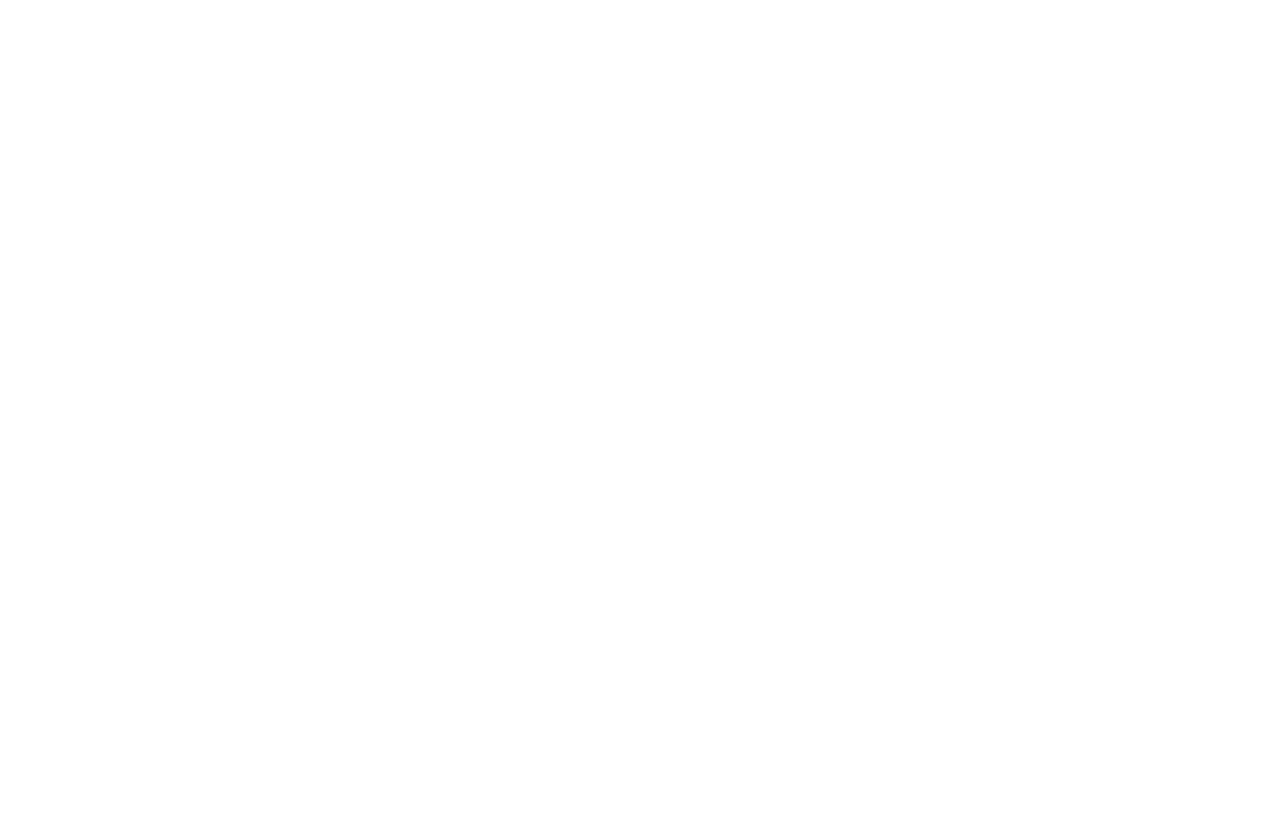
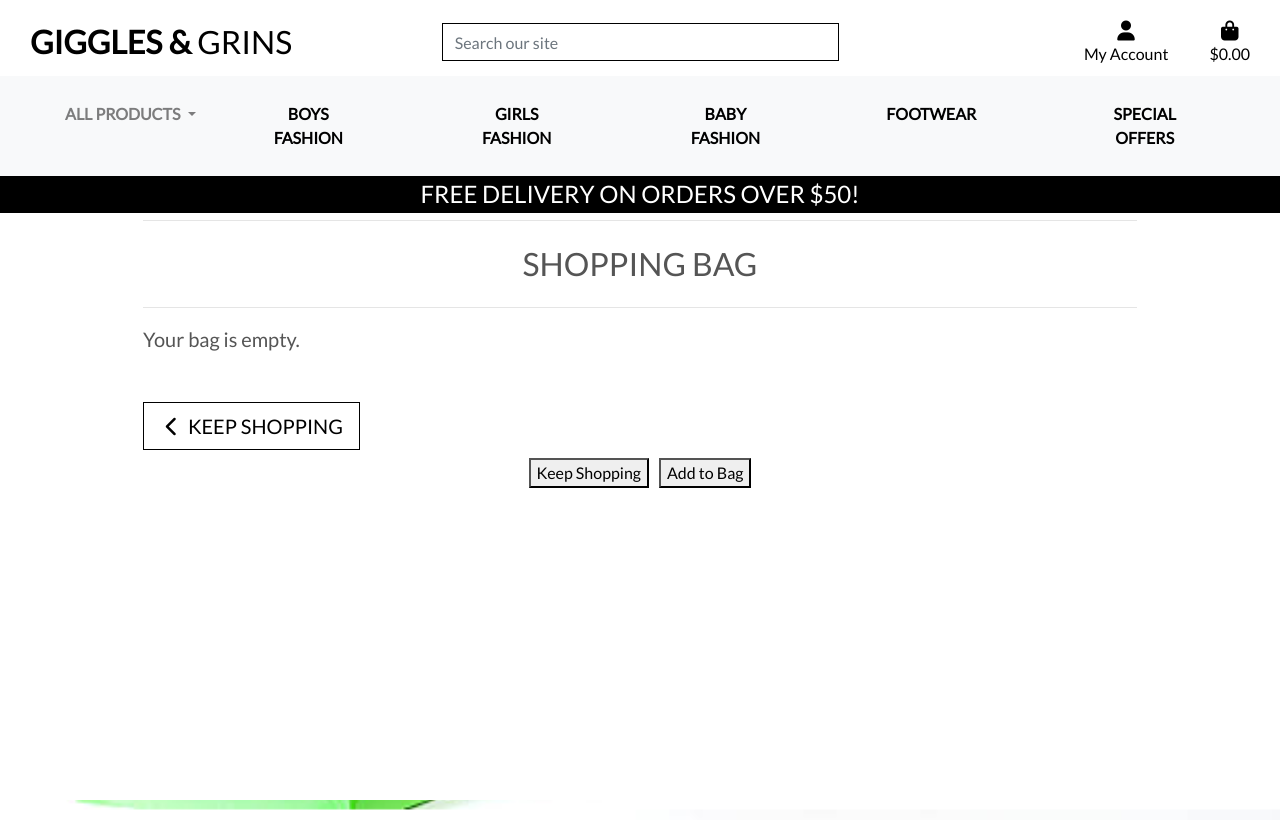
Before and after one commit to vijaylaxmipb/Giggles-Grins, a Django app: page /bag/ in a window 1280 px wide. Before the commit the page is empty. Run offline with Django 3.2, Linux system fonts and the light colour scheme; some libraries are stand-ins or nearby versions.

Commit message:
updated context processor & shopping bag template

```diff
--- a/bag/contexts.py
+++ b/bag/contexts.py
@@ -1,11 +1,24 @@
 from decimal import Decimal
 from django.conf import settings
+from django.shortcuts import get_object_or_404
+from products.models import Product
 
 def bag_contents(request):
 
     bag_items = []
     total = 0
     product_count = 0
+    bag = request.session.get('bag', {})
+
+    for item_id, quantity in bag.items():
+        product = get_object_or_404(Product, pk=item_id)
+        total += quantity * product.price
+        product_count += quantity
+        bag_items.append({
+            'item_id': item_id,
+            'quantity': quantity,
+            'product': product,
+        })
 
     if total < settings.FREE_DELIVERY_THRESHOLD:
         delivery = total * Decimal(settings.STANDARD_DELIVERY_PERCENTAGE / 100)
--- a/bag/templates/bag/bag.html
+++ b/bag/templates/bag/bag.html
@@ -0,0 +1,111 @@
+{% extends "base.html" %}
+{% load static %}
+
+{% block page_header %}
+    <div class="container header-container">
+        <div class="row">
+            <div class="col"></div>
+        </div>
+    </div>
+{% endblock %}
+
+{% block content %}
+    <div class="overlay"></div>
+    <div class="container mb-2">
+        <div class="row">
+            <div class="col">
+                <hr>
+                <h2 class="logo-font mb-4">Shopping Bag</h2>
+                <hr>
+            </div>
+        </div>
+
+        <div class="row">
+            <div class="col">
+                {% if bag_items %}
+                    <div class="table-responsive rounded">
+                        <table class="table table-sm table-borderless">
+                            <thead class="text-black">
+                                <tr>
+                                    <th scope="col">Product Info</th>
+                                    <th scope="col"></th>
+                                    <th scope="col">Price</th>
+                                    <th scope="col">Qty</th>
+                                    <th scope="col">Subtotal</th>
+                                </tr>
+                            </thead>
+
+                            {% for item in bag_items %}
+                                <tr>
+                                    <td class="p-3 w-25">
+                                        <img class="img-fluid rounded" src="{{ item.product.image.url }}">
+                                    </td>
+                                    <td class="py-3">
+                                        <p class="my-0"><strong>{{ item.product.name }}</strong></p>
+                                        <p class="my-0 small text-muted">SKU: {{ item.product.sku|upper }}</p>
+                                    </td>
+                                    <td class="py-3">
+                                        <p class="my-0">${{ item.product.price }}</p>
+                                    </td>
+                                    <td class="py-3 w-25">
+                                        <p class="my-0">{{ item.quantity }}</p>
+                                    </td>
+                                    <td class="py-3">
+                                        <p class="my-0">${{ item.product.price }}</p>
+                                    </td>
+                                </tr>
+                            {% endfor %}
+
+                            <tr>
+                                <td colspan="5" class="pt-5 text-right">
+                                    <h6><strong>Bag Total: ${{ total|floatformat:2 }}</strong></h6>
+                                    <h6>Delivery: ${{ delivery|floatformat:2 }}</h6>
+                                    <h4 class="mt-4"><strong>Grand Total: ${{ grand_total|floatformat:2 }}</strong></h4>
+                                    {% if free_delivery_delta > 0 %}
+                                        <p class="mb-1 text-danger">
+                                            You could get free delivery by spending just <strong>${{ free_delivery_delta }}</strong> more!
+                                        </p>
+                                    {% endif %}
+                                </td>
+                            </tr>
+                            <tr>
+                                <td colspan="5" class="text-right">
+                                    <a href="{% url 'products' %}" class="btn btn-outline-black rounded-0 btn-lg">
+                                        <span class="icon">
+                                            <i class="fas fa-chevron-left"></i>
+                                        </span>
+                                        <span class="text-uppercase">Keep Shopping</span>
+                                    </a>
+                                    <a href="" class="btn btn-black rounded-0 btn-lg">
+                                        <span class="text-uppercase">Secure Checkout</span>
+                                        <span class="icon">
+                                            <i class="fas fa-lock"></i>
+                                        </span>
+                                    </a>
+                                </td>
+                            </tr>
+                        </table>
+                    </div>
+
+                {% else %}
+                    <p class="lead mb-5">Your bag is empty.</p>
+                    <a href="{% url 'products' %}" class="btn btn-outline-black rounded-0 btn-lg">
+                        <span class="icon">
+                            <i class="fas fa-chevron-left"></i>
+                        </span>
+                        <span class="text-uppercase">Keep Shopping</span>
+                    </a>
+                {% endif %}
+            </div>
+        </div>
+    </div>
+    <!-- HTML snippet -->
+    <div class="screenshot-container">
+
+    </div>
+
+    <div class="button-container">
+        <button>Keep Shopping</button>
+        <button>Add to Bag</button>
+    </div>
+{% endblock %}
--- a/static/css/base.css
+++ b/static/css/base.css
@@ -5,9 +5,9 @@ html {
 }
 
 body {
-    background: url('/media/homepage_background.jpg') no-repeat center center fixed;
+    background: url('/media/istockphoto-184346035-612x612.jpg') no-repeat center center fixed;
     background-size: cover;
-    /*height: calc(100vh - 164px);*/
+    background-color: #ADD8E6;
     color: #555;
     font-family: 'Lato';
     height: 100vh;
@@ -235,6 +235,17 @@ a.category-badge > span.badge:hover {
     cursor: pointer;
 }
 
+screenshot-container {
+    margin-top: -20px;
+}
+
+.button-container {
+    display: flex;
+    justify-content: center;
+    gap: 10px;
+
+}
+
 /* -------------------------------- Media Queries */
 
 /* Slightly larger container on xl screens */
```
Also changed, not shown: db.sqlite3, media/istockphoto-1084053838.jpg (added), media/istockphoto-1162624358-612x612.jpg (added), media/istockphoto-1293563805-612x612.jpg (added), media/istockphoto-1333613542.jpg (added), media/istockphoto-184346035-612x612.jpg (added).
